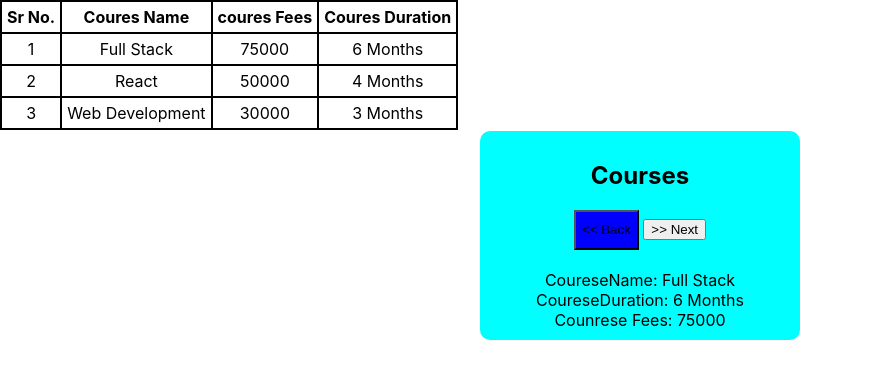
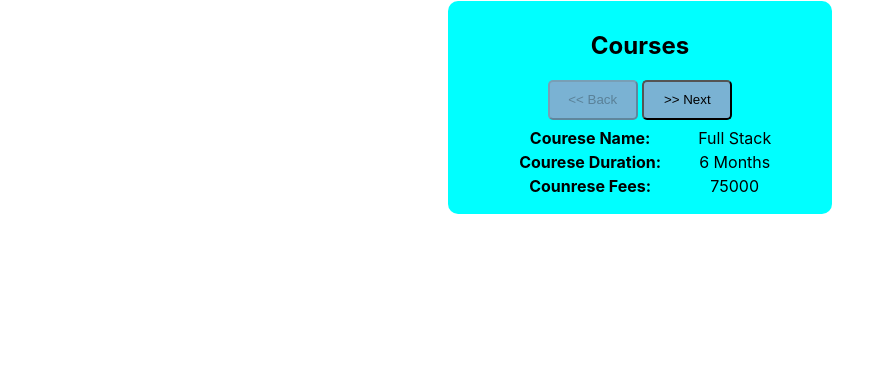
Before and after one commit to vatsalSabalpara18/firstreact, a React (Create React App) app: page / in a window 1280 px wide. Shown: the top 378 px of the page, without its empty margins (0-895 px from the left). Built offline with nearby package versions, Linux system fonts and the light colour scheme.

Commit message:
disable the button when array index is not defined in next and back

```diff
--- a/src/App.js
+++ b/src/App.js
@@ -19,7 +19,7 @@ function App() {
       {/* <ToggleFruits /> */}
       {/* <CounterFun /> */}
       {/* <ToogleFruits /> */}
-      <Courses />
+      {/* <Courses /> */}
       <ShowSingleCoures />
       <br />
     </div>
--- a/src/components/ShowSingleCoures.js
+++ b/src/components/ShowSingleCoures.js
@@ -20,12 +20,12 @@ export default function ShowSingleCoures() {
     ]
 
     const handleBack = () => {
-        if(count > 0){
+        if (count > 0) {
             setCount(count - 1)
         }
     }
     const handleNext = () => {
-        if(count < couresesArr.length - 1){
+        if (count < couresesArr.length - 1) {
             setCount(count + 1)
         }
     }
@@ -34,25 +34,50 @@ export default function ShowSingleCoures() {
         <div style={{
             backgroundColor: 'aqua',
             textAlign: "center",
-        width: "25%",
+            width: "30%",
             margin: "1px auto",
             padding: "10px",
             borderRadius: "10px",
             boxSizing: "border-box"
         }}>
             <h2>Courses</h2>
-        <button onClick={handleBack} style={{
-            backgroundColor: "blue",
+            <button onClick={handleBack} disabled={count <= 0 ? true : false} style={{
+                backgroundColor: "#7AB2D3",
                 height: "40px",
-        }}>{ "<< Back" }</button>{"  "}
-        <button onClick={handleNext}>{ ">> Next" }</button>
+                width: "90px",
+                borderRadius: "5px"
+            }}>{"<< Back"}</button>{"  "}
+            <button style={{
+                backgroundColor: "#7AB2D3",
+                height: "40px",
+                width: "90px",
+                borderRadius: "5px"
+            }} onClick={handleNext} disabled={count > couresesArr.length - 2 ? true : false}>{">> Next"}</button>
             <br />
-        <br />
+            {/* <br />
             <span>CoureseName: {couresesArr[count]?.name}</span>
             <br />
             <span>CoureseDuration: {couresesArr[count]?.duration}</span>
-        <br />
-          <ShowSingleCourseFees cn={ couresesArr[count]?.name} />
+            <br /> */}
+            <table style={{
+                width: "80%",
+                margin: "5px auto"
+            }}>
+                <thead></thead>
+                <tbody>
+                    <tr>
+                        <td><b>Courese Name:</b></td>
+                        <td>{couresesArr[count]?.name}</td>
+                    </tr>
+                    <tr>
+                        <td><b>Courese Duration:</b></td>
+                        <td>{couresesArr[count]?.duration}</td>
+                    </tr>
+                    <tr>
+                        <ShowSingleCourseFees cn={couresesArr[count]?.name} />
+                    </tr>
+                </tbody>
+            </table>
         </div>
     )
 }
--- a/src/components/ShowSingleCourseFees.js
+++ b/src/components/ShowSingleCourseFees.js
@@ -9,7 +9,9 @@ export default function ShowSingleCourseFees(props) {
     }
     return (
         <>
-            <span>Counrese Fees: {feesData[cn]}</span>
+            {/* <span>Counrese Fees: {feesData[cn]}</span> */}
+            <td><b>Counrese Fees:</b></td>
+            <td>{feesData[cn]}</td>
         </>
     )
 }
```
Lines whose indentation alone changed are shown as unchanged.
